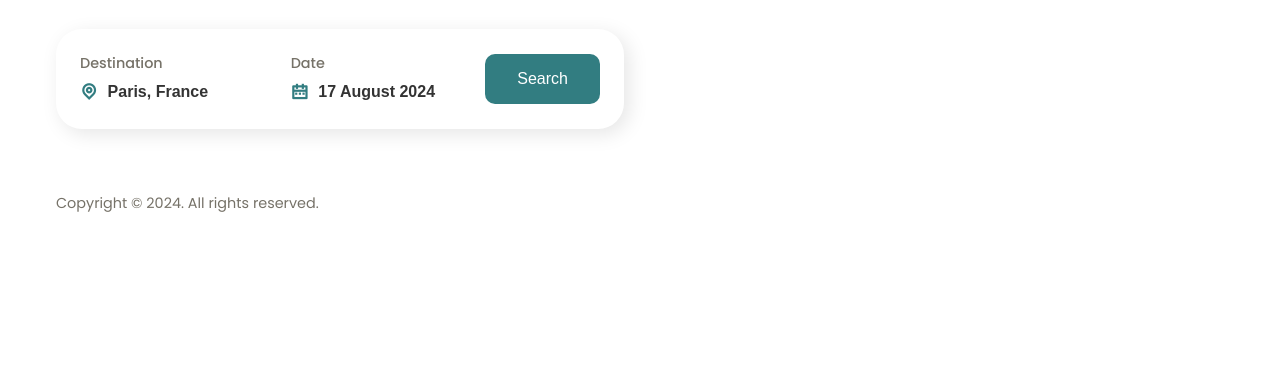
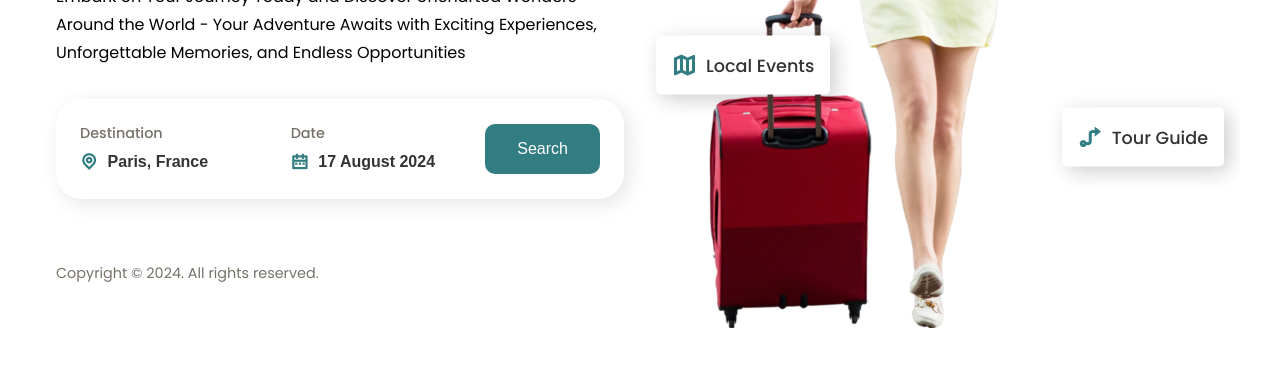
Before and after one commit to Tazeen-Shaikh/html-css-js-landing-page, a plain HTML site: page index.html in a window 1280 px wide. Shown: the part 473-859 px from the top of the page. Before the commit the page ends 800 px from the top, so only its background shows below. Drawn offline with nearby package versions, Linux system fonts and the light colour scheme.

Commit message:
index.html

```diff
--- a/index.html
+++ b/index.html
@@ -48,7 +48,7 @@
           <span><i class="ri-guide-line"></i></span>
           Tour Guide
         </div>
-        <img src="header.png" alt="header" />
+        <img src="images/header.png" alt="header" />
       </div>
       <div class="header__content">
         <h1>LET'S GO!<br />THE <span>ADVENTURE</span> IS WAITING FOR YOU</h1>
```
